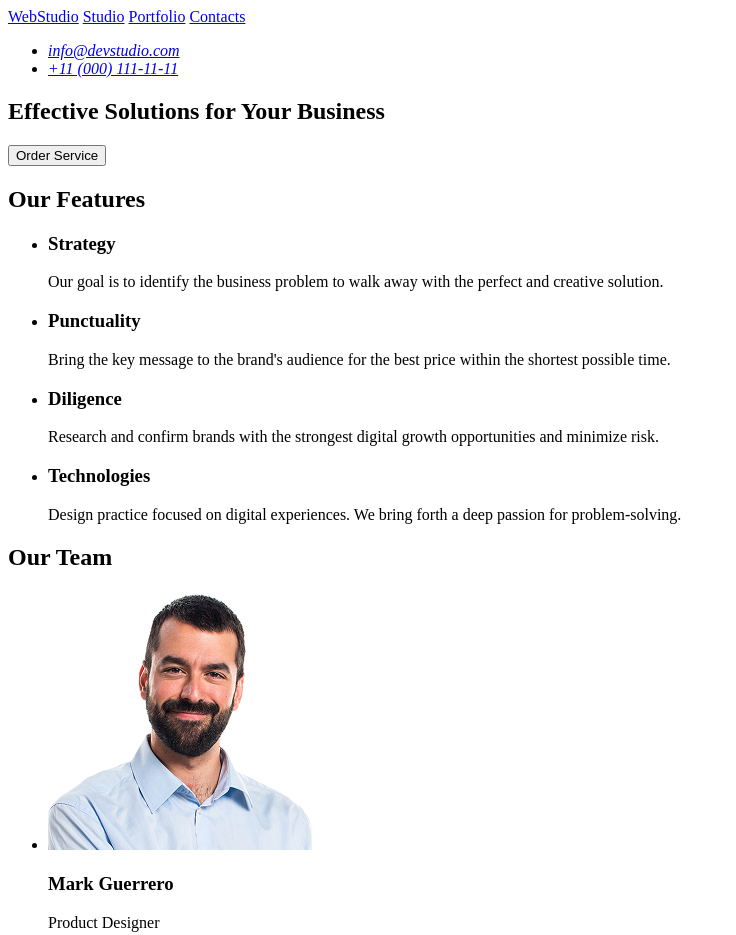
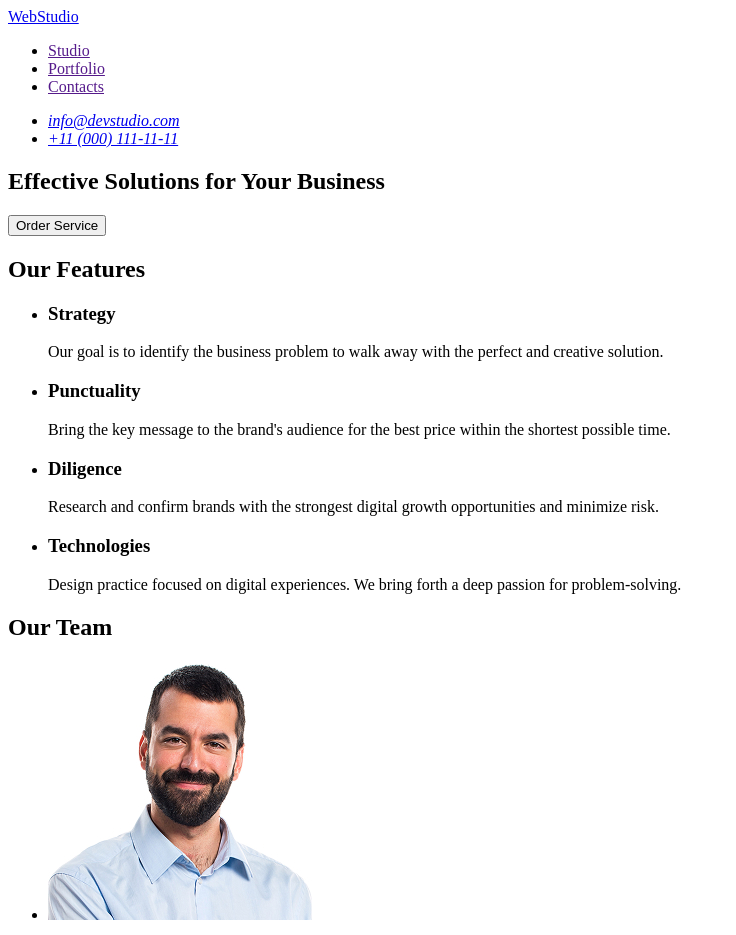
Before and after one commit to Pakotak/goit-markup-hw-01, a plain HTML site: page index.html in a window 1280 px wide. Shown: the top 935 px of the page, without its empty margins (0-736 px from the left). Drawn offline with Linux system fonts and the light colour scheme.

Commit message:
Update index.html

```diff
--- a/index.html
+++ b/index.html
@@ -7,14 +7,15 @@
 </head>
 <body>
     <header>
-<nav>
+<!-- Наві --> <nav>
 <!-- Лого --> <a href="./index.html">WebStudio</a>
 
-<!-- Наві -->
-            <a href="#studio">Studio</a>
-            <a href="#portfolio">Portfolio</a>
-            <a href="#contacts">Contacts</a>
-        </nav>
+<!-- Меню --> <ul>
+    <li><a href="">Studio</a></li>
+    <li><a href="">Portfolio</a></li>
+    <li><a href="">Contacts</a></li>
+  </ul>
+</nav>
 
 <!-- Контакт --> <address>
             <ul>
```
